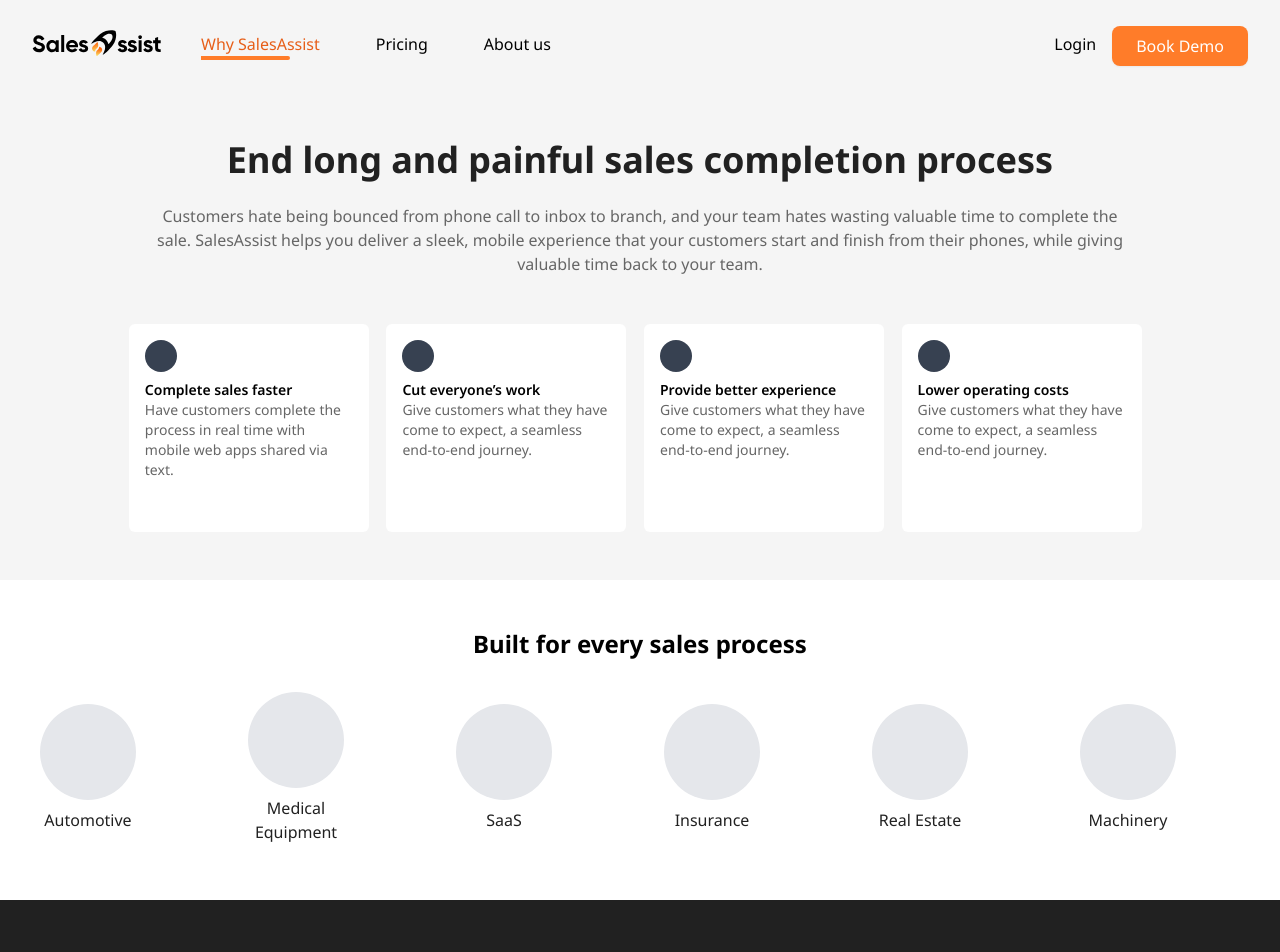
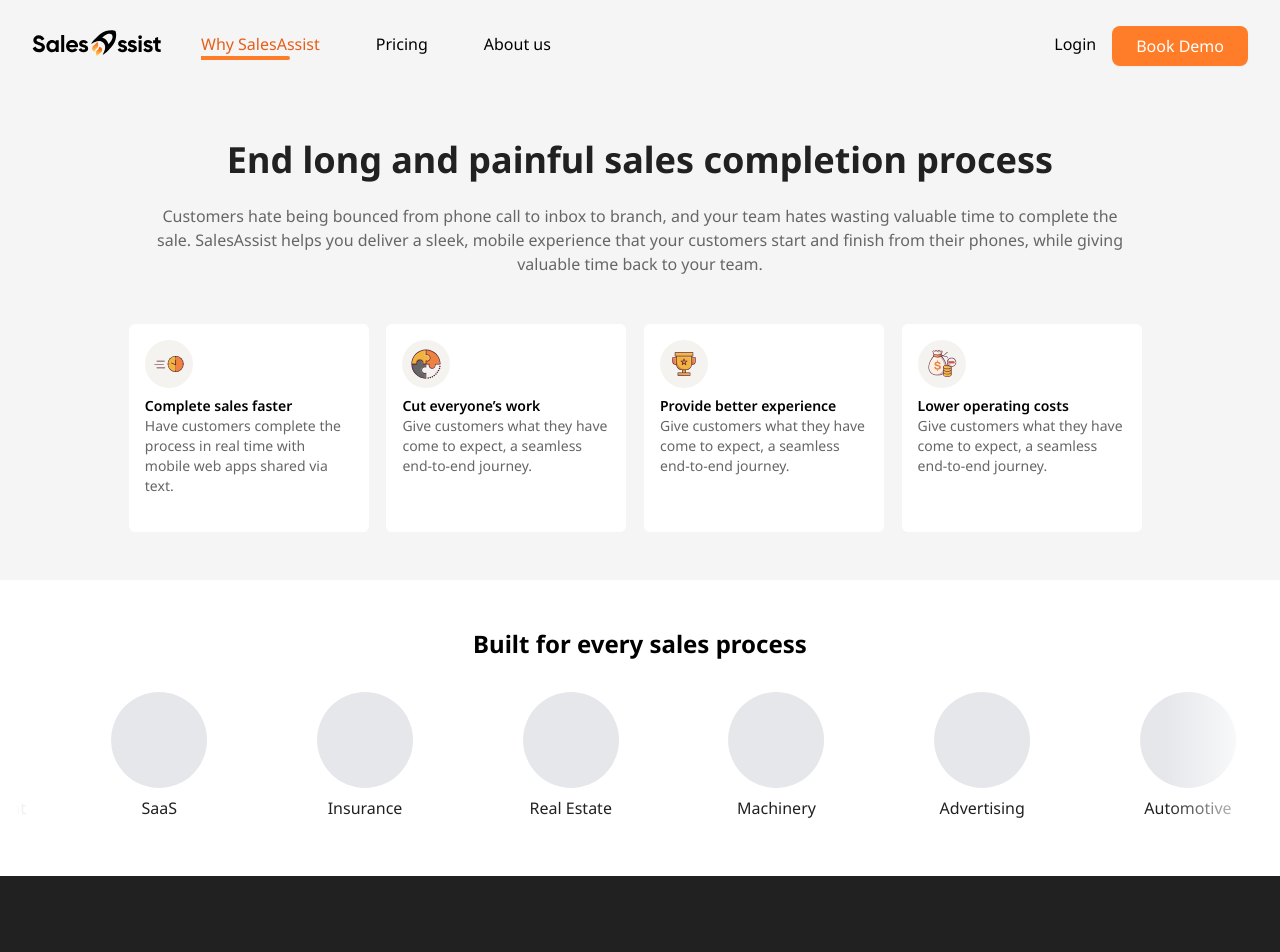
Before and after one commit to dealerappcenter/sales-assist-web, a Next.js app: page /why-sales-assist in a window 1280 px wide. Shown: the top 952 px of the page. Built offline with nearby package versions, Linux system fonts and the light colour scheme.

Commit message:
hero animation

```diff
--- a/src/assets/index.ts
+++ b/src/assets/index.ts
@@ -24,6 +24,14 @@ import EveryoneIsAnOwner from './SA__Everyone is an owner.svg';
 import Remotely from './SA__Remote Illustration.svg';
 import FaceToFace from './SA__Face to Face Illustration.svg';
 import Online from './SA__Online Illustration.svg'
+import Frictionless from './SA__Frictionless interaction.svg'
+import RealTime from './SA__Real time Notification.svg'
+import Complete from './SA__Complete integration.svg'
+import CompleteSalesFaster from './SA__Complete sales faster.svg';
+import CutWork from "./SA__Cut everyone's work.svg"
+import ProvideBetter from './SA__Provide better experience.svg';
+import LowerCost from './SA__Lower Operating Costs.svg';
+
 // plans
 import AdvancePlan from './SA__Advanced_Plan.svg';
 import EnterPrisePlan from './SA__Enterprise_Plan.svg';
@@ -78,3 +86,33 @@ export const easySteps = [
     { code: "FTOF", path: FaceToFace },
     { code: "OLN", path: Online },
 ]
+
+export const simplifySales = [
+    { code: 'FI', path: Frictionless },
+    { code: 'RLTN', path: RealTime },
+    { code: 'CI', path: Complete },
+]
+
+export const whySalesAssistHero = [
+    { code: 'CSF', path: CompleteSalesFaster },
+    { code: 'CEW', path: CutWork },
+    { code: 'PBE', path: ProvideBetter },
+    { code: 'LOC', path: LowerCost },
+]
+
+const business = [
+    // "Automotive",
+    // "Medical Equipment",
+    // "SaaS",
+    // "Insurance",
+    // "Real Estate",
+    // "Machinery",
+    // "Advertising"
+   { code: "ATMTV", path: '' },
+   { code: "MDQ", path: '' },
+   { code: "SAAS", path: '' },
+   { code: "INSRC", path: '' },
+   { code: "RLST", path: '' },
+   { code: "MCHRY", path: '' },
+   { code: "ADVRTNG", path: '' },
+]
--- a/src/sections/WhySalesAssist/CompletingSalesIsPainless.tsx
+++ b/src/sections/WhySalesAssist/CompletingSalesIsPainless.tsx
@@ -1,5 +1,8 @@
 import { Button } from "@src/components"
 import { BsBarChartFill } from 'react-icons/bs'
+import { buildIcon } from '@src/utils/icons';
+import { simplifySales } from '@src/assets/'
+
 export const WhySalesAssistCompletingSalesIsPainless = () => {
     return (
         <section className='py-12 px-4 flex flex-col relative bg-gray-primary text-white-normal'>
@@ -15,7 +18,7 @@ export const WhySalesAssistCompletingSalesIsPainless = () => {
                         benefitsData.map((data) => {
                             return <div key={data.title} className='flex flex-col w-full md:w-2/3 gap-4'>
                                 <div>
-                                 <BsBarChartFill />
+                                 {buildIcon({ data: simplifySales, code: data.code, fallback: <BsBarChartFill />, size: { width: 56, height: 56} })}
                                 </div>
                                 <div>
                                     <h3 className="font-medium">{data.title}</h3>
@@ -31,7 +34,7 @@ export const WhySalesAssistCompletingSalesIsPainless = () => {
 }
 
 const benefitsData = [
-    { title: 'Frictionless Interaction', desc: 'Give customers what they have come to expect, a seamless end-to-end journey.'},
-    { title: 'Real-time Notification', desc: 'Have your salespeople take action at the precise moment, when customers are engaging.'},
-    { title: 'Complete Integration', desc: 'Let SalesAssist do all the heavy lifting and give back valuable time to your salespeople.'}
+    { code: 'FI', title: 'Frictionless Interaction', desc: 'Give customers what they have come to expect, a seamless end-to-end journey.'},
+    { code: 'RLTN', title: 'Real-time Notification', desc: 'Have your salespeople take action at the precise moment, when customers are engaging.'},
+    { code: 'CI', title: 'Complete Integration', desc: 'Let SalesAssist do all the heavy lifting and give back valuable time to your salespeople.'}
 ]
--- a/src/sections/WhySalesAssist/Hero.tsx
+++ b/src/sections/WhySalesAssist/Hero.tsx
@@ -1,6 +1,6 @@
-import { MdHideSource } from 'react-icons/md';
 import { Nav } from 'src/components';
-
+import { whySalesAssistHero } from '@src/assets';
+import { buildIcon } from '@src/utils/icons';
 
 
 export const WhySalesAssistHero = () => {
@@ -17,8 +17,9 @@ export const WhySalesAssistHero = () => {
           {
             listOfCards.map(singleCard => {
               return <div className='block lg:w-1/5' key={singleCard.id}>
-                <div className='p-4 rounded-md w-[15rem]  h-52 bg-white-normal'>
-                  <div className='h-2 w-2 p-4 rounded-full bg-gray-700'>
+                <div className='p-4 rounded-md w-full lg:w-[15rem]  h-52 bg-white-normal'>
+                  <div className='w-12 h-12 rounded-full'>
+                    {buildIcon({ data: whySalesAssistHero, code: singleCard.code, fallback: <></> })}
                   </div>
                   <div className='pt-2'>
                     <h1 className='text-sm font-semibold'>{singleCard.title}</h1>
@@ -35,9 +36,9 @@ export const WhySalesAssistHero = () => {
 }
 
 
-const listOfCards: { title: string, des: string, id: number }[] = [
-  { id: 1, title: 'Complete sales faster', des: 'Have customers complete the process in real time with mobile web apps shared via text. ' },
-  { id: 2, title: 'Cut everyone’s work', des: 'Give customers what they have come to expect, a seamless end-to-end journey.' },
-  { id: 3, title: 'Provide better experience', des: 'Give customers what they have come to expect, a seamless end-to-end journey.' },
-  { id: 4, title: 'Lower operating costs', des: 'Give customers what they have come to expect, a seamless end-to-end journey.' },
+const listOfCards: { code: string, title: string, des: string, id: number }[] = [
+  { code: "CSF", id: 1, title: 'Complete sales faster', des: 'Have customers complete the process in real time with mobile web apps shared via text. ' },
+  { code: 'CEW', id: 2, title: 'Cut everyone’s work', des: 'Give customers what they have come to expect, a seamless end-to-end journey.' },
+  { code: 'PBE', id: 3, title: 'Provide better experience', des: 'Give customers what they have come to expect, a seamless end-to-end journey.' },
+  { code: 'LOC', id: 4, title: 'Lower operating costs', des: 'Give customers what they have come to expect, a seamless end-to-end journey.' },
 ]
--- a/src/sections/WhySalesAssist/SalesPersons.tsx
+++ b/src/sections/WhySalesAssist/SalesPersons.tsx
@@ -3,29 +3,34 @@ import { useResponsive } from '@hooks/useResponsive';
 export const WhySalesAssistSalesProcess = () => {
     const { isDesktop, isTablet, isMobile } = useResponsive();
     return (
-        <section className='bg-white-normal h-full px-4 pt-6 pb-12'>
+        <section className='bg-white-normal h-full px-4 pt-6 pb-12 '>
             <div className='py-6 text-center'>
                 <h1 className='font-bold'>Built for every sales process</h1>
             </div>
-            {isDesktop && <div className='relative overflow-y-hidden overflow-x-auto flex px-4 gap-24'>
-
-                {/* IconBox */}
-                {/* TODO: make this a component */}
-                {/* TODO: add logic to auto scroll */}
-                {business.map(business => {
-                    return <div key={business} className='c-container p-2 w-fit text-center flex items-center justify-center flex-col'>
-                        <div className='h-24 w-24 p-4 rounded-full bg-gray-200'></div>
-                        <p className='mt-2 text-gray-primary'>{business}</p>
-                    </div>
-                })}
-
+            {isDesktop && <div className='slider-container container mx-auto'>
+               <div className='slider-inside'>
+                <ul className='infinity-x-container'>
+                        {business.map(business => {
+                            return <li key={business.code} className='flex-1  p-2 text-center flex items-center justify-center flex-col infinity-x'>
+                                <div className='h-24 w-24 p-4 rounded-full bg-gray-200'></div>
+                                <p className='mt-2 text-gray-primary'>{business.name}</p>
+                            </li>
+                        })}
+                        {business.map(business => {
+                            return <li key={business.code} className='flex-1  p-2 text-center flex items-center justify-center flex-col infinity-x'>
+                                <div className='h-24 w-24 p-4 rounded-full bg-gray-200'></div>
+                                <p className='mt-2 text-gray-primary'>{business.name}</p>
+                            </li>
+                        })}
+                    </ul>
+               </div>
             </div>}
 
-            {(isMobile || isTablet) &&<div className='flex flex-wrap'>
-                { business.map(business => {
-                    return <div key={business} className='w-1/2 md:w-1/3 c-container p-2 text-center inline-flex items-center justify-center flex-col'>
+            {(isMobile || isTablet) && <div className='flex flex-wrap'>
+                {business.map(business => {
+                    return <div key={business.code} className='w-1/2 md:w-1/3 p-2 text-center inline-flex items-center justify-center flex-col'>
                         <div className='h-24 w-24 p-4 rounded-full bg-gray-200'></div>
-                        <p className='mt-2 text-gray-primary'>{business}</p>
+                        <p className='mt-2 text-gray-primary'>{business.name}</p>
                     </div>
                 })
                 }
@@ -35,11 +40,11 @@ export const WhySalesAssistSalesProcess = () => {
 }
 
 const business = [
-    "Automotive",
-    "Medical Equipment",
-    "SaaS",
-    "Insurance",
-    "Real Estate",
-    "Machinery",
-    "Advertising"
+    { code: "ATMTV", name: 'Automotive' },
+    { code: "MDQ", name: 'Medical Equipment' },
+    { code: "SAAS", name: 'SaaS' },
+    { code: "INSRC", name: 'Insurance' },
+    { code: "RLST", name: 'Real Estate' },
+    { code: "MCHRY", name: 'Machinery' },
+    { code: "ADVRTNG", name: 'Advertising' },
 ]
--- a/styles/globals.css
+++ b/styles/globals.css
@@ -61,3 +61,40 @@ body {
   stroke-dashoffset: -1000;
 
 }
+
+@keyframes translateInfinite {
+  100% { transform: translateX(calc(-120px * 12));}
+}
+
+.infinity-x {
+  width: 180px;
+  animation: translateInfinite 25s linear infinite;
+}
+
+.infinity-x-container {
+  width: calc(120px * 24);
+  position: relative;
+  @apply flex justify-center items-start;
+}
+
+.slider-container {
+  @apply w-full;
+}
+
+.slider-inside {
+  @apply overflow-hidden relative;
+}
+.slider-inside::after, .slider-inside::before {
+  content: " ";
+  @apply absolute z-10 w-[100px] h-full;
+}
+.slider-inside::after{
+  top: 0;
+  right: 0;
+  background: linear-gradient(to left, rgba(255,255,255,1) 0%, rgba(255,255,255,0) 100%);
+}
+.slider-inside::before{
+  top: 0;
+  left: 0;
+  background: linear-gradient(to right, rgba(255,255,255,1) 0%, rgba(255,255,255,0) 100%);
+}
```
